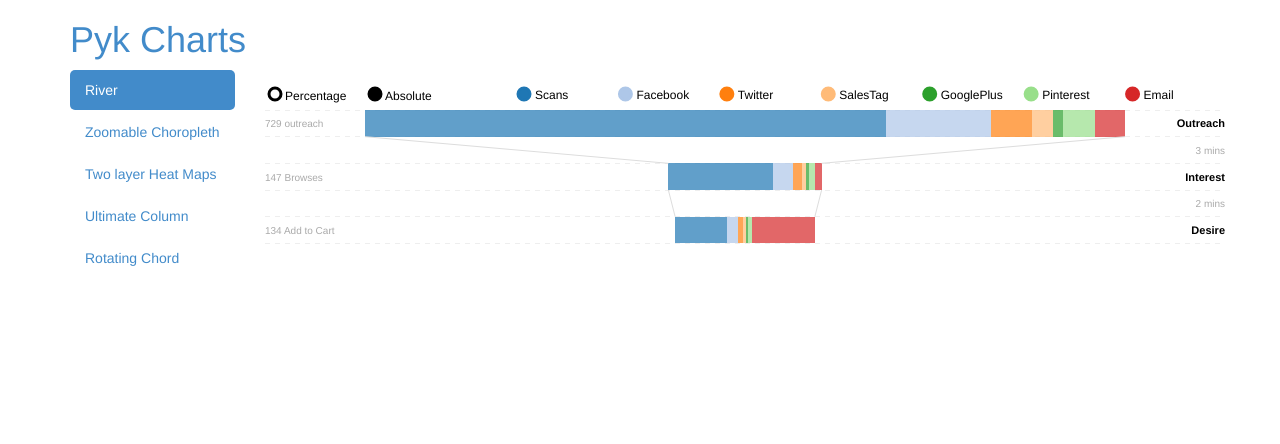
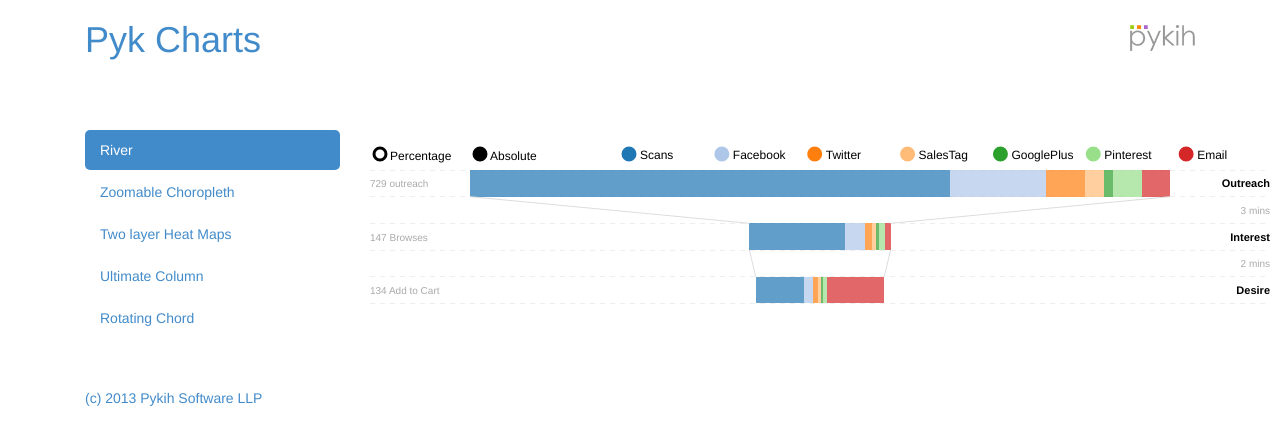
Before and after one commit to poojaribharath/PykChartz, a plain HTML site: page examples/river.html in a window 1280 px wide. Drawn offline with Linux system fonts and the light colour scheme; files whose address does not match are found by name.

Commit message:
adding branding

```diff
--- a/examples/river.html
+++ b/examples/river.html
@@ -2,28 +2,28 @@
 <html lang="en">
    <head>
       <meta charset="utf-8">
-
       <title>Pyk Charts</title>
-
       <script src="../res/lib/d3.js" type="text/javascript"></script>
       <script src="../res/lib/jquery.js" type="text/javascript"></script>
       <script src="../res/lib/bootstrap.js" type="text/javascript"></script>
-
       <link href="../res/lib/bootstrap.css" rel="stylesheet" type="text/css">
       <link href="../res/css/river.css" rel="stylesheet" type="text/css">
-
       <script src="../res/js/pykcharts.js" type="text/javascript" charset="utf-8"></script>
       <script src="../res/js/river.js" type="text/javascript" charset="utf-8"></script>
-
    </head>
-
    <body>
       <div class="container">
          <div class="row">
             <div class="col-sm-12">
+               <div class="col-sm-11" style="margin-bottom: 60px;">
                   <h1><a href="/index.html">Pyk Charts</a></h1>
                </div>
-			<div class="col-sm-2">
+               <div class="col-sm-1" style="padding-top: 25px; margin-bottom: 60px;">
+                  <a href="http://www.pykih.com" target="_blank"><img src="/images/pykih_25.png" class="img-responsive"></a>
+               </div>
+            </div>
+            <div class="col-sm-12">
+               <div class="col-sm-3">
                   <ul class="nav nav-pills nav-stacked">
                      <li class="active"><a href="/examples/river.html">River</a></li>
                      <li><a href="/examples/choropleth.html">Zoomable Choropleth</a></li>
@@ -33,15 +33,20 @@
                   </ul>
                   <br/>
                </div>
-			<div class="col-sm-10">
+               <div class="col-sm-9">
                   <div id="river-container"></div>
                </div>
+            </div>
+         </div>
+         <div class="col-sm-12" style="margin-top: 30px;">
+            <a href="http://www.pykih.com" target="_blank">(c) 2013 Pykih Software LLP</a>
          </div>
       </div>
       <script>
          $(document).ready(function(e){
          var k = new Pyk.River({
          data: "/data/river-data.json",
+         width: 900,
          selection: "#river-container"
          });
          k.init();
```
Also changed, not shown: examples/chord.html (+12 -3 lines), examples/choropleth.html (+12 -11 lines), examples/googlemap.html (+12 -6 lines), examples/ultimate.html (+12 -4 lines), index.html (+12 -6 lines), images/favicon.ico (added), images/pykih_25.png (added). Lines whose indentation alone changed are shown as unchanged.
